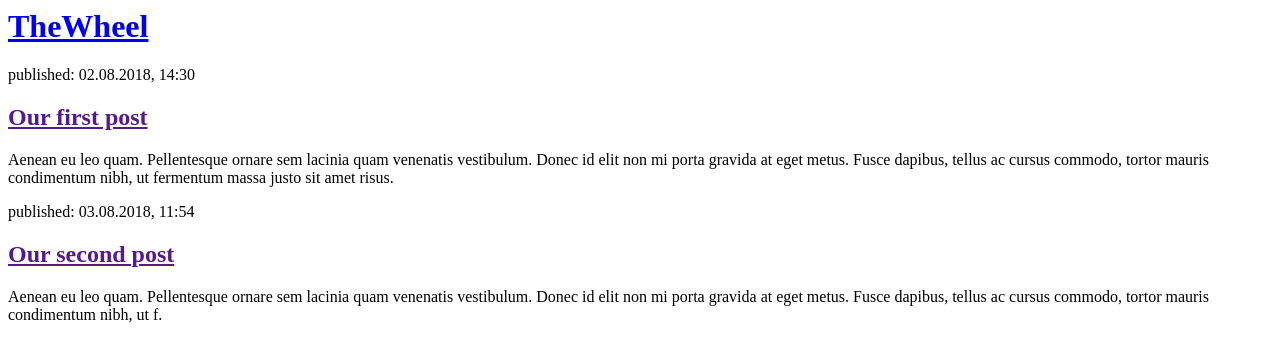
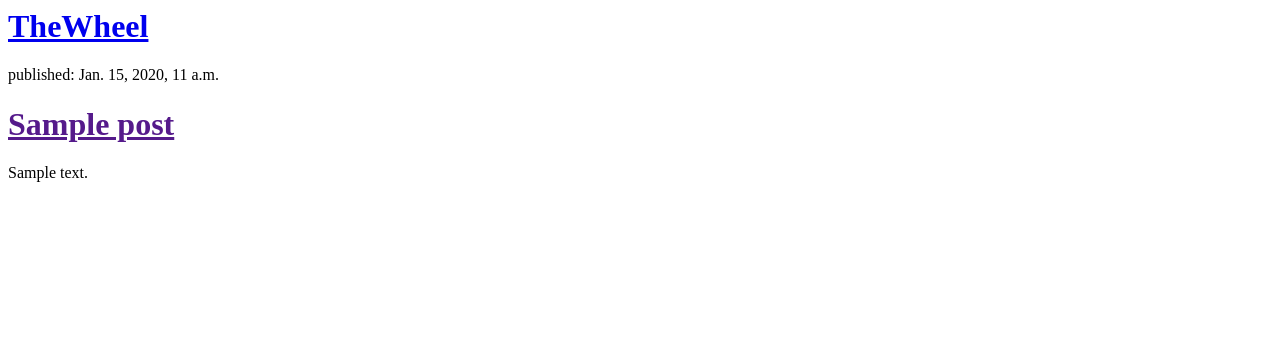
Before and after one commit to mavi24/my-first-blog, a Django app: template blog/templates/blog/post_list.html in a window 1280 px wide. Shown: the top 362 px of the page. Run offline with Django 3.2, Linux system fonts and the light colour scheme; the template is opened without the code that fills it: values that come from a table or form of the project are taken from there, others are empty; tables that the repository leaves empty hold one stand-in row (values such as "Sample post").

Commit message:
Modified templates to display posts from database.

```diff
--- a/blog/templates/blog/post_list.html
+++ b/blog/templates/blog/post_list.html
@@ -7,15 +7,14 @@
             <h1><a href="/">TheWheel</a></h1>
         </div>
 
-        <div>
-            <p>published: 02.08.2018, 14:30</p>
-            <h2><a href="">Our first post</a></h2>
-            <p>Aenean eu leo quam. Pellentesque ornare sem lacinia quam venenatis vestibulum. Donec id elit non mi porta gravida at eget metus. Fusce dapibus, tellus ac cursus commodo, tortor mauris condimentum nibh, ut fermentum massa justo sit amet risus.</p>
-        </div>
-        <div>
-            <p>published: 03.08.2018, 11:54</p>
-            <h2><a href="">Our second post</a></h2>
-            <p>Aenean eu leo quam. Pellentesque ornare sem lacinia quam venenatis vestibulum. Donec id elit non mi porta gravida at eget metus. Fusce dapibus, tellus ac cursus commodo, tortor mauris condimentum nibh, ut f.</p>
-        </div>
+ {% for post in posts %}
+
+     <div>
+         <p>published: {{ post.published_date}}</p>
+         <h1><a href="">{{ post.title }}</a></h1>
+         <p>{{ post.text|linebreaksbr }}</p>
+     </div>
+{% endfor %}
+
     </body>
 </html>
```
Also changed, not shown: blog/views.py (+6 -1 lines).
